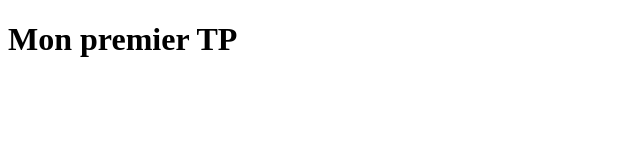
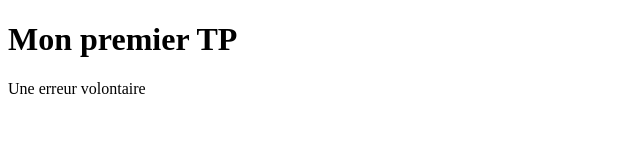
Before and after one commit to An7s-m/tp1-git, a plain HTML site: page index.html in a window 1280 px wide. Shown: the whole page, without its empty margins (0-640 px from the left). Drawn offline with Linux system fonts and the light colour scheme.

```diff
--- a/index.html
+++ b/index.html
@@ -11,3 +11,4 @@
     </header>
 </body>
 </html>
+<p>Une erreur volontaire</p>
```
